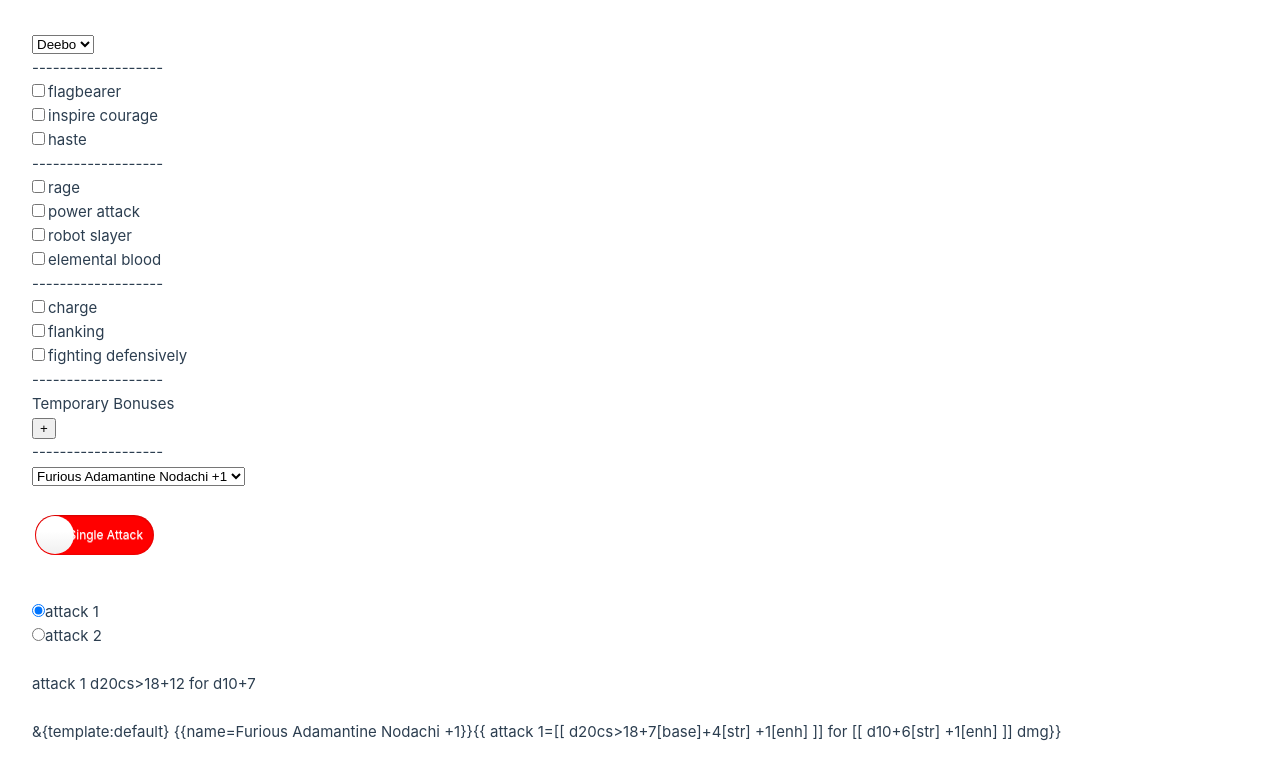
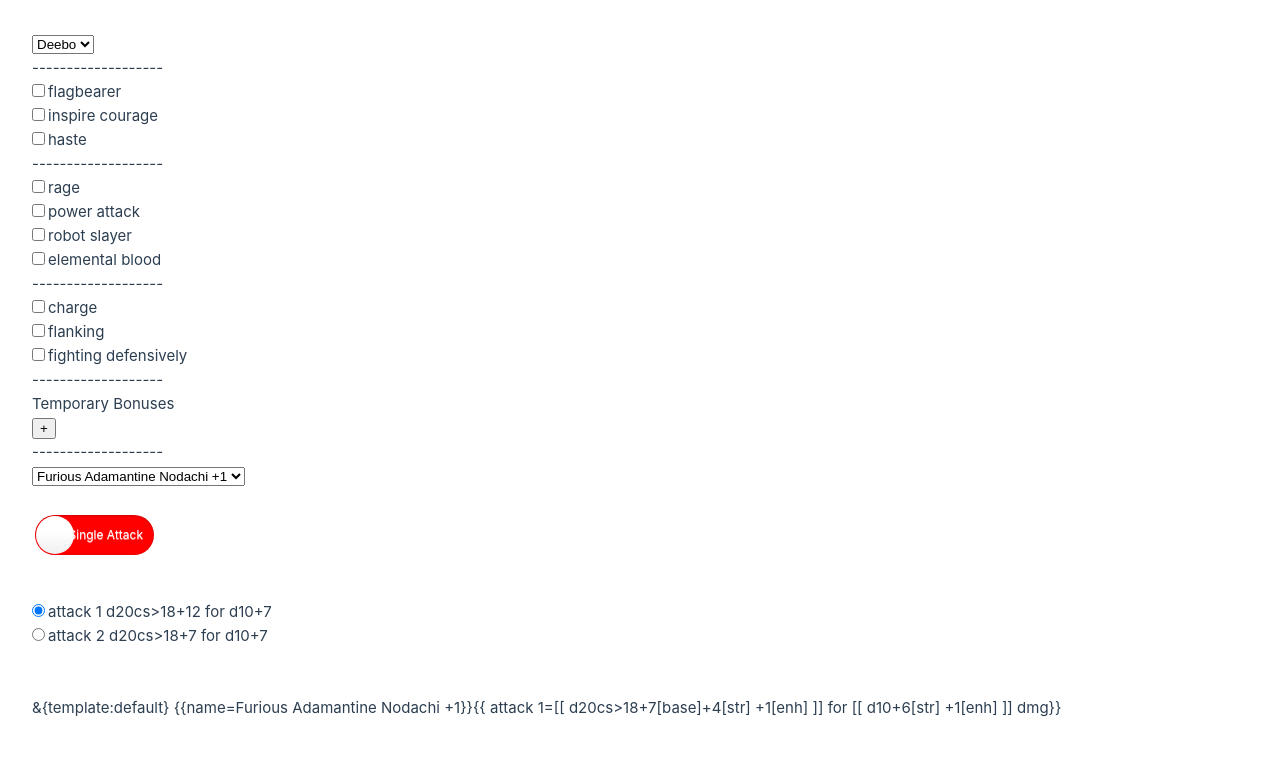
Before and after one commit to mike-miller-dev/pathfinder-vue, a Vue app: page / in a window 1280 px wide. Both pictures are taken after a click on the label 94 px from the left and 532 px from the top of the page. Shown: the top 780 px of the page. Built offline with nearby package versions, Linux system fonts and the light colour scheme.

Commit message:
Show full roll for all attacks

```diff
--- a/src/components/Pathfinder.vue
+++ b/src/components/Pathfinder.vue
@@ -20,17 +20,20 @@
         <br />
         <br />
 
-        <Slider :value="isFullAttack" @changed="isFullAttack = $event" />
+        <Slider v-if="fullAttacks.length > 1" :value="isFullAttack" @changed="isFullAttack = $event" />
         <br />
         <br />
 
-        <div v-if="!isFullAttack && iterativeNames.length > 1" v-for="(iterativeName, i) in iterativeNames">
-          <input type="radio" :id="'iterative' + i" :name="'iterative' + i" :value="i" v-model="selectedIterativeIndex" />
-          <label :for="'iterative' + i">{{iterativeName}}</label>
+        <div v-for="(iterative, i) in fullAttacks">
+          <div v-if="isFullAttack">
+            {{ simpleAttack(iterative) }}
           </div>
-        <br />
+          <div v-else>
+            <input type="radio" :id="iterative.name" :name="iterative.name" :value="i" v-model="selectedIterativeIndex" />
+            <label :for="iterative.name">{{ simpleAttack(iterative) }}</label>
+          </div>
+        </div>
 
-        {{ simpleAttack }}
         <br />
         <br />
 
@@ -108,9 +111,6 @@ export default defineComponent({
     this.selectFirstAttack();
   },
   computed: {
-    iterativeNames() {
-      return this.fullAttacks.map(a => a.name);
-    },
     extraAttacks() {
       return this.combinedBuffs['extraAttacks']
     },
@@ -226,35 +226,16 @@ export default defineComponent({
     },
     fullAttackMacro() {
       let macro = `&{template:default} {{name=${this.selectedAttack.name}}}`;
+      if (this.isFullAttack) {
         for (var i = 0; i < this.fullAttacks.length; i++) {
-        if (this.isFullAttack || this.selectedIterativeIndex == i) {
           let attack = this.fullAttacks[i];
           macro += `{{ ${ attack.name }=${ this.fullAttackString(attack.value) } for ${ this.fullDamage }}}`;
         }
+      } else {
+        let attack = this.fullAttacks[this.selectedIterativeIndex];
+        macro += `{{ ${ attack.name }=${ this.fullAttackString(attack.value) } for ${ this.fullDamage }}}`;
       }
       return macro;
-    },
-    simpleAttackRoll() {
-      var baseAttack = this.fullAttacks[this.isFullAttack ? 0 : this.selectedIterativeIndex];
-      var attackRoll = (this.selectedAttack && this.selectedAttack.crit && this.selectedAttack.crit < 20)
-        ? `d20cs>${this.selectedAttack.crit}`
-        : 'd20';
-      var attackBonus = baseAttack.value + this.attackStatBonus;
-
-      let attackBuffs = this.getBuffs('attackMod');
-      let attackBuffNonNumeric = '';
-
-      attackBuffs.forEach((buff: Buff) => {
-        let buffValue = Number(buff.value) || null;
-        if (buffValue) {
-          attackBonus += buffValue;
-        } else if (attackBuffNonNumeric.length > 0) {
-          attackBuffNonNumeric += `${buff.value}`
-        } else {
-          attackBuffNonNumeric += `+${buff.value}`
-        }
-      });
-      return `${baseAttack.name} ${attackRoll}+${attackBonus}${attackBuffNonNumeric}`;
     },
     simpleDamageRoll() {
       var damageRoll = this.selectedAttack.damageDice;
@@ -285,9 +266,6 @@ export default defineComponent({
 
       return `${damageRoll}+${damageBonus}${extraDamageString}`;
     },
-    simpleAttack() {
-      return `${this.simpleAttackRoll} for ${this.simpleDamageRoll}`;
-    },
   },
   setup() {
       const toast = useToast();
@@ -296,6 +274,30 @@ export default defineComponent({
       return { toast }
   },
   methods: {
+    simpleAttack(iterative) {
+      return `${this.simpleAttackRoll(iterative)} for ${this.simpleDamageRoll}`;
+    },
+    simpleAttackRoll(iterative) {
+      var attackRoll = (this.selectedAttack && this.selectedAttack.crit && this.selectedAttack.crit < 20)
+        ? `d20cs>${this.selectedAttack.crit}`
+        : 'd20';
+      var attackBonus = iterative.value + this.attackStatBonus;
+
+      let attackBuffs = this.getBuffs('attackMod');
+      let attackBuffNonNumeric = '';
+
+      attackBuffs.forEach((buff: Buff) => {
+        let buffValue = Number(buff.value) || null;
+        if (buffValue) {
+          attackBonus += buffValue;
+        } else if (attackBuffNonNumeric.length > 0) {
+          attackBuffNonNumeric += `${buff.value}`
+        } else {
+          attackBuffNonNumeric += `+${buff.value}`
+        }
+      });
+      return `${iterative.name} ${attackRoll}+${attackBonus}${attackBuffNonNumeric}`;
+    },
     compareBuffValues(a: Buff, b: Buff) {
         return b.value - a.value;
     },
@@ -356,4 +358,7 @@ export default defineComponent({
   .macro:hover {
     cursor: pointer;
   }
+  input {
+    margin-right: 3px;
+  }
 </style>
```
Lines whose indentation alone changed are shown as unchanged.
